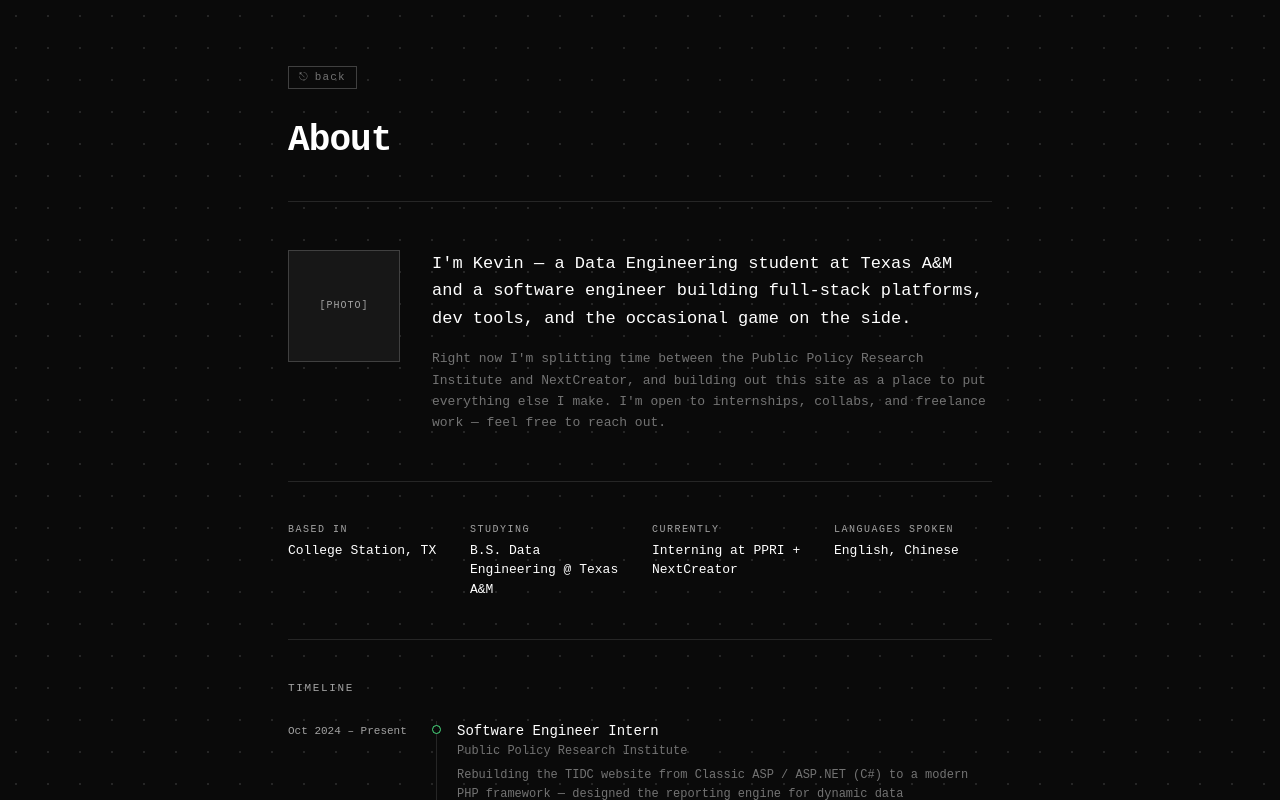
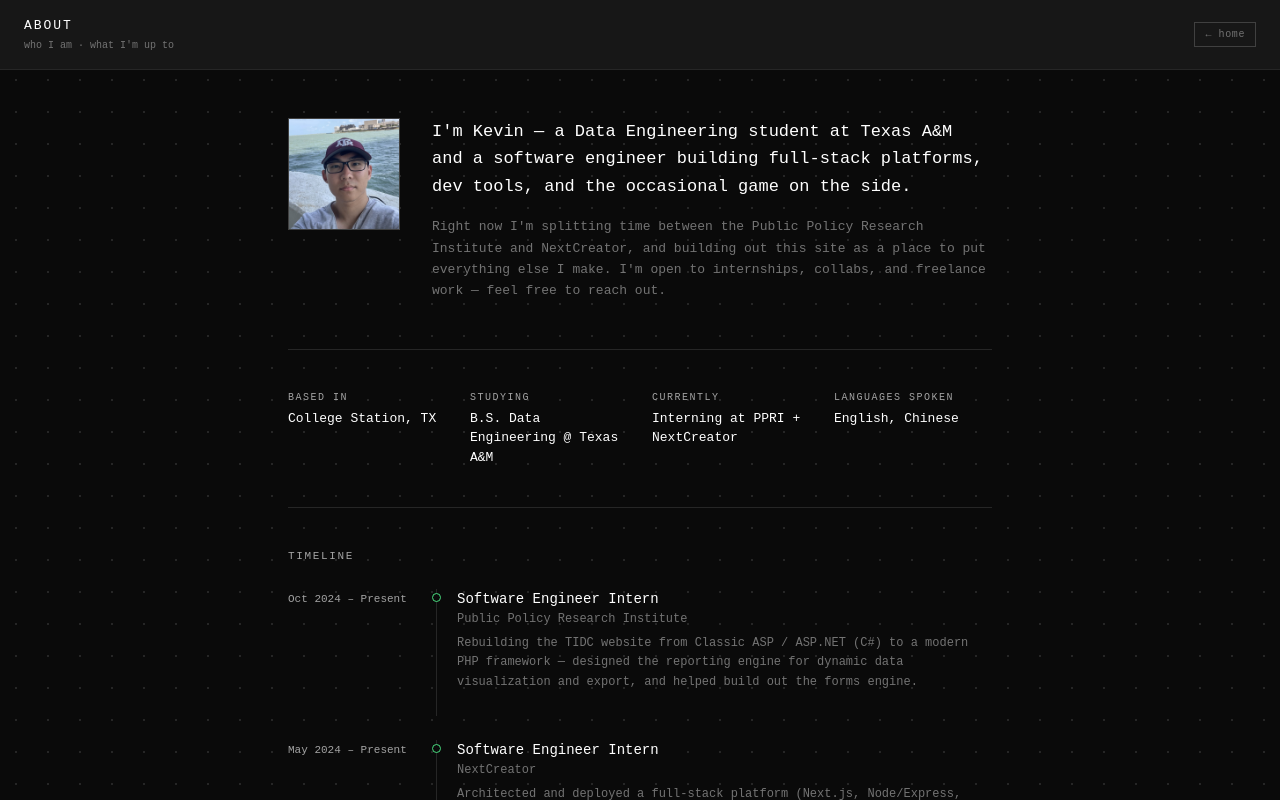
Before and after one commit to KevZ3742/Website, a Next.js app in the folder website/: page /about in a window 1280 px wide. Built offline with nearby package versions, Linux system fonts and the light colour scheme.

Commit message:
fixed headers

```diff
--- a/website/src/app/about/page.tsx
+++ b/website/src/app/about/page.tsx
@@ -6,6 +6,7 @@
 
 import type { Metadata } from "next";
 import Link from "next/link";
+import Image from "next/image";
 
 export const metadata: Metadata = {
   title: "about — kev.dev",
@@ -36,24 +37,33 @@ const FACTS = [
 export default function AboutPage() {
   return (
     <div className="fixed inset-0 z-10 overflow-y-auto font-mono">
+      {/* Header */}
+      <div className="border-b border-border bg-surface px-6 py-4 flex items-center justify-between">
+        <div>
+          <h1 className="text-[13px] tracking-[0.15em] uppercase text-tx">about</h1>
+          <p className="text-[10px] text-muted mt-0.5">
+            who I am · what I&apos;m up to
+          </p>
+        </div>
+        <Link
+          href="/"
+          className="text-[10px] text-muted border border-border2 px-2.5 py-1 hover:text-tx hover:border-muted transition-colors tracking-[0.06em]"
+        >
+          ← home
+        </Link>
+      </div>
+
       <div className="max-w-3xl mx-auto px-6 sm:px-8">
-        {/* ── Header ── */}
-        <header className="pt-16 pb-10 border-b border-border">
-          <Link
-            href="/"
-            className="inline-flex items-center gap-1.5 text-[11px] border border-border2 px-2.5 py-0.5 tracking-widest text-muted hover:text-green hover:border-green transition-colors"
-          >
-            <span>⎋</span>back
-          </Link>
-          <h1 className="mt-8 text-3xl sm:text-4xl font-semibold tracking-tight text-tx">
-            About
-          </h1>
-        </header>
-
         {/* ── Hero / intro ── */}
         <section className="py-12 border-b border-border flex flex-col sm:flex-row gap-8 items-start">
-          <div className="w-28 h-28 border border-border2 bg-surface shrink-0 flex items-center justify-center text-[10px] text-label tracking-widest uppercase">
-            [photo]
+          <div className="w-28 h-28 border border-border2 relative overflow-hidden shrink-0">
+            <Image
+              src="/about-photo.jpg"
+              alt="Kevin Zhang"
+              fill
+              sizes="112px"
+              className="object-cover"
+            />
           </div>
           <div className="flex-1">
             <p className="text-[17px] leading-relaxed text-tx">
--- a/website/src/app/contact/page.tsx
+++ b/website/src/app/contact/page.tsx
@@ -32,26 +32,29 @@ const CHANNELS = [
 export default function ContactPage() {
   return (
     <div className="fixed inset-0 z-10 overflow-y-auto font-mono">
-      <div className="max-w-2xl mx-auto px-6 sm:px-8">
-        {/* ── Header ── */}
-        <header className="pt-16 pb-10 border-b border-border">
+      {/* Header */}
+      <div className="border-b border-border bg-surface px-6 py-4 flex items-center justify-between">
+        <div>
+          <h1 className="text-[13px] tracking-[0.15em] uppercase text-tx">contact</h1>
+          <p className="text-[10px] text-muted mt-0.5">
+            email · linkedin · github
+          </p>
+        </div>
         <Link
           href="/"
-            className="inline-flex items-center gap-1.5 text-[11px] border border-border2 px-2.5 py-0.5 tracking-widest text-muted hover:text-green hover:border-green transition-colors"
+          className="text-[10px] text-muted border border-border2 px-2.5 py-1 hover:text-tx hover:border-muted transition-colors tracking-[0.06em]"
         >
-            <span>⎋</span>back
+          ← home
         </Link>
+      </div>
 
-          <h1 className="mt-8 text-3xl sm:text-4xl font-semibold tracking-tight text-tx">
-            Contact
-          </h1>
-          <p className="mt-2 text-[12px] text-muted">
+      <div className="max-w-2xl mx-auto px-6 sm:px-8 py-6">
+        <p className="text-[13px] text-muted mb-6">
           Feel free to reach out through any of the channels below.
         </p>
-        </header>
 
         {/* ── Channels ── */}
-        <div className="py-10 divide-y divide-border">
+        <div className="divide-y divide-border">
           {CHANNELS.map(({ label, value, href, icon: Icon }) => (
             <a
               key={label}
--- a/website/src/app/projects/page.tsx
+++ b/website/src/app/projects/page.tsx
@@ -12,26 +12,23 @@ export const metadata: Metadata = {
 export default function ProjectsPage() {
   return (
     <div className="fixed inset-0 z-10 overflow-y-auto font-mono">
-      <div className="max-w-3xl mx-auto px-6 sm:px-8">
-        {/* ── Header ── */}
-        <header className="pt-16 pb-10 border-b border-border">
-          <Link
-            href="/"
-            className="inline-flex items-center gap-1.5 text-[11px] border border-border2 px-2.5 py-0.5 tracking-widest text-muted hover:text-green hover:border-green transition-colors"
-          >
-            <span>⎋</span>back
-          </Link>
+      {/* Header */}
+      <div className="border-b border-border bg-surface px-6 py-4 flex items-center justify-between">
+        <div>
+          <h1 className="text-[13px] tracking-[0.15em] uppercase text-tx">projects</h1>
+          <p className="text-[10px] text-muted mt-0.5">
+            {PROJECTS.length} selected works
+          </p>
+        </div>
+        <Link
+          href="/"
+          className="text-[10px] text-muted border border-border2 px-2.5 py-1 hover:text-tx hover:border-muted transition-colors tracking-[0.06em]"
+        >
+          ← home
+        </Link>
+      </div>
 
-          <div className="mt-8 flex items-end justify-between gap-4">
-            <h1 className="text-3xl sm:text-4xl font-semibold tracking-tight text-tx">
-              Projects
-            </h1>
-            <span className="text-[11px] tracking-[0.2em] text-label uppercase pb-1">
-              {String(PROJECTS.length).padStart(2, "0")} selected works
-            </span>
-          </div>
-        </header>
-
+      <div className="max-w-3xl mx-auto px-6 sm:px-8 py-6">
         {/* ── List ── */}
         <div className="divide-y divide-border">
           {PROJECTS.map((project, i) => (
```
Also changed, not shown: website/public/about-photo.jpg (added). Lines whose indentation alone changed are shown as unchanged.
